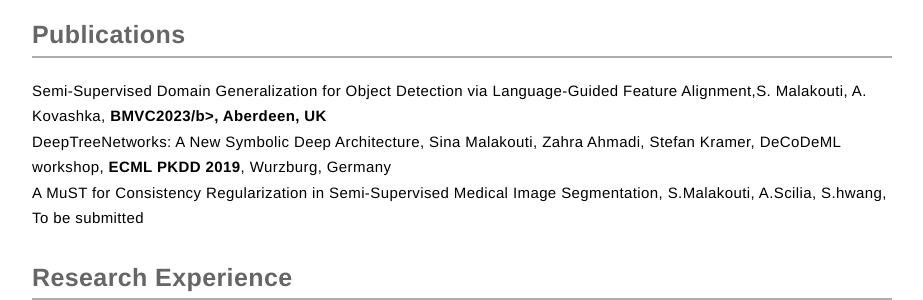
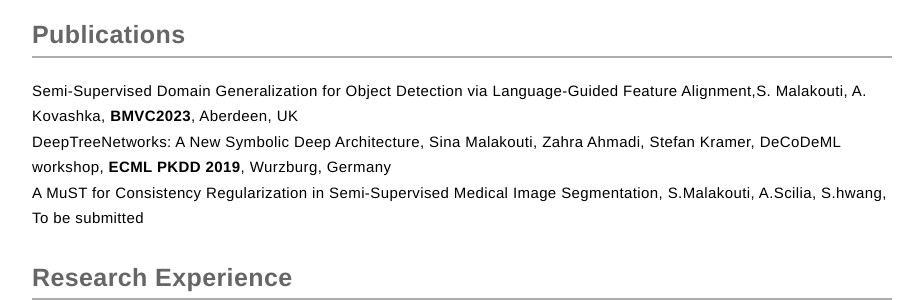
Before and after one commit to sinamalakouti/sinamalakouti.github.io, a Jekyll site: the page built from index.html, in a window 1280 px wide. Shown: the part 803-1103 px from the top of the page, without its empty margins (178-1101 px from the left). Built offline with Jekyll 4.4.1, drawn with Linux system fonts in a browser that asks for light colours.

```diff
--- a/_includes/header.html
+++ b/_includes/header.html
@@ -45,7 +45,7 @@
 
         <p class="inf_header">Publications</p>
         <p class="inf_body">Semi-Supervised Domain Generalization for Object Detection via Language-Guided Feature Alignment,S. Malakouti, A. Kovashka,
-             <b>BMVC2023/b>, Aberdeen, UK</p>
+             <b>BMVC2023</b>, Aberdeen, UK</p>
         <p class="inf_body">DeepTreeNetworks: A New Symbolic Deep Architecture, Sina Malakouti, Zahra Ahmadi, Stefan Kramer, DeCoDeML workshop,
              <b>ECML PKDD 2019</b>, Wurzburg, Germany</p>
         <p class="inf_body"> A MuST for Consistency Regularization in Semi-Supervised Medical Image Segmentation, S.Malakouti, A.Scilia, S.hwang, To be submitted </p>
```
